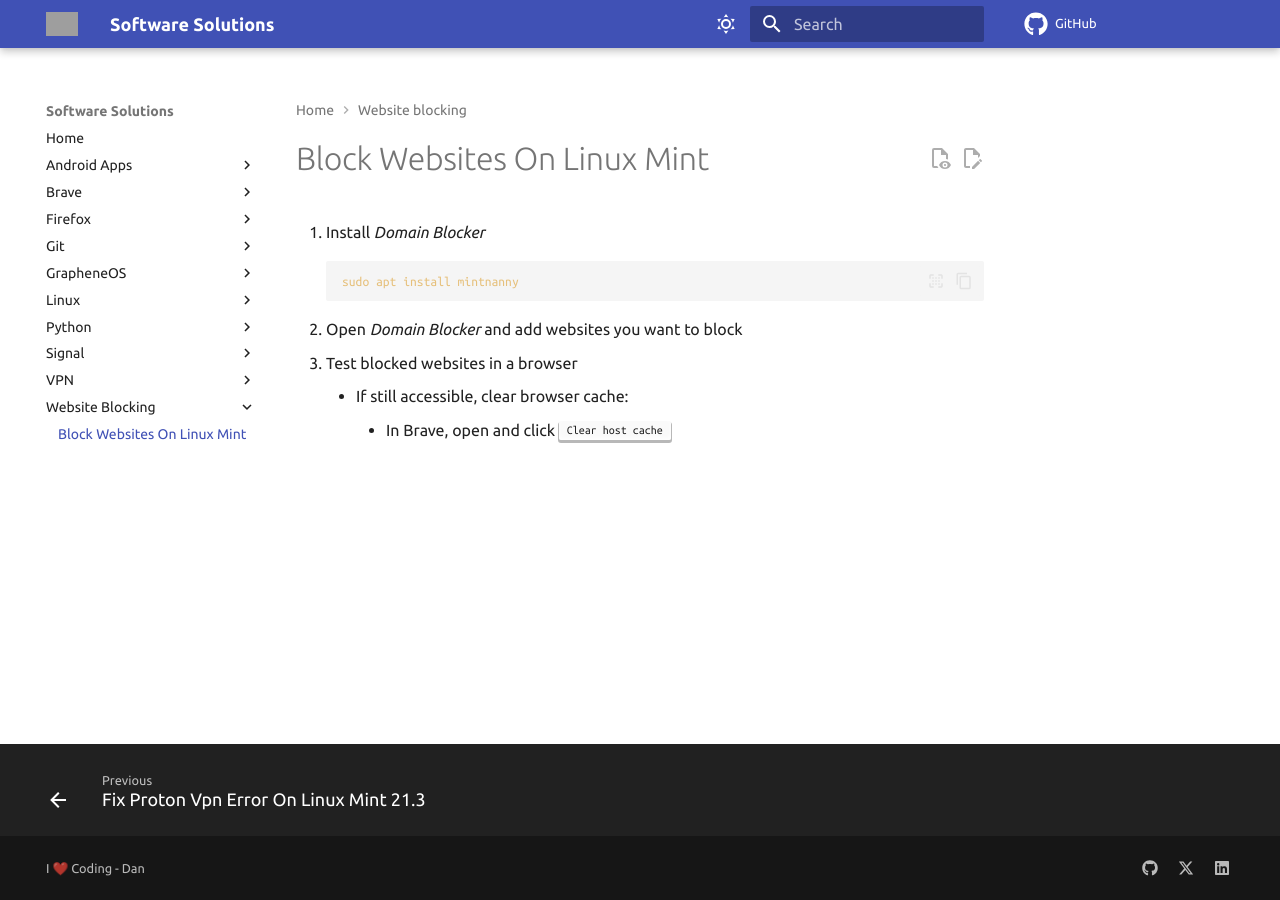
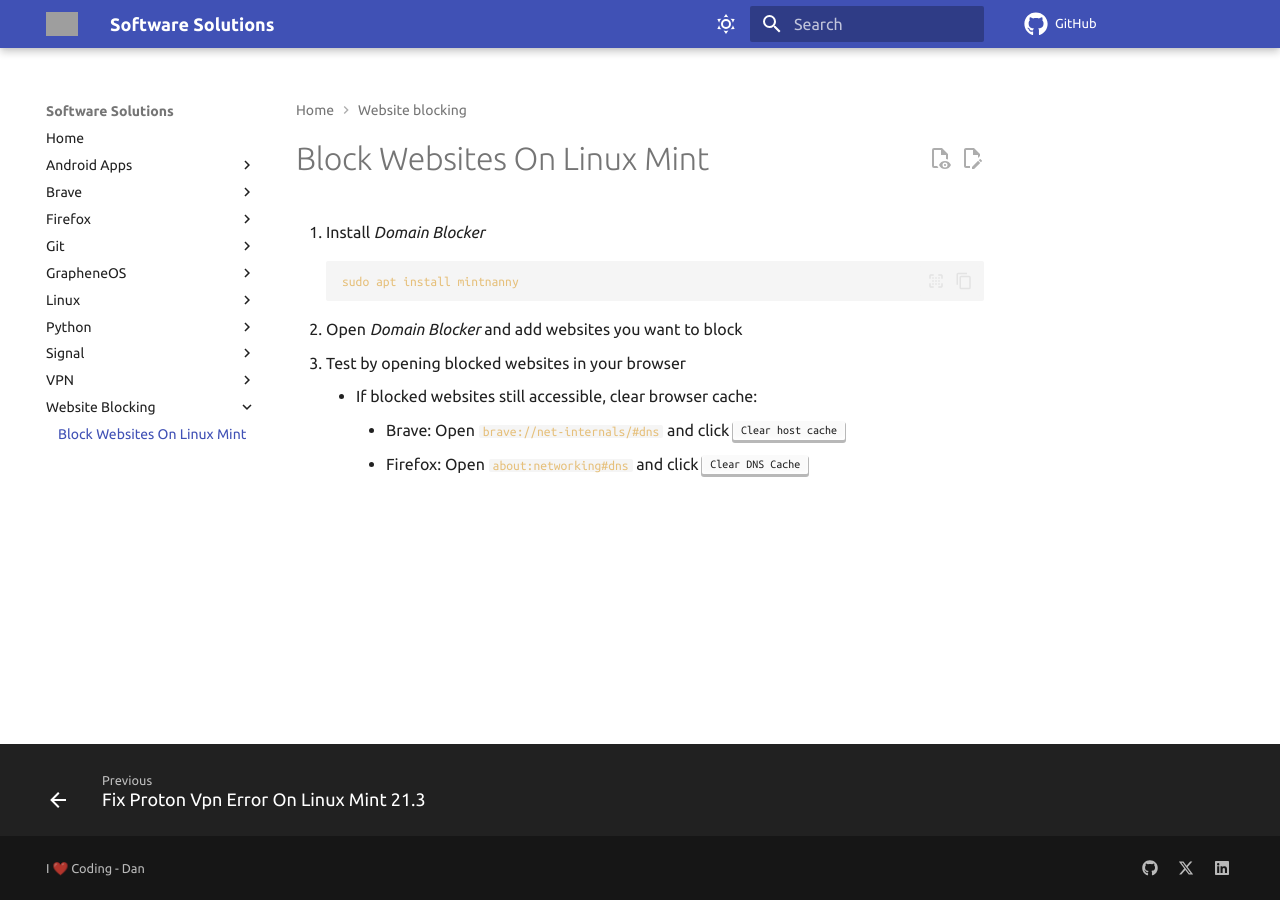
Before and after one commit to danieldreke/software-solutions, an MkDocs documentation site: the page built from docs/website-blocking/block-websites-on-linux-mint.md, in a window 1280 px wide. Built offline with MkDocs 1.6.1 and Material for MkDocs 9.7.7, drawn with Linux system fonts in a browser that asks for light colours; comment, search, counter and statistics services are not loaded; grey boxes are pictures that could not be loaded.

Commit message:
Add steps to clear firefox dns cache

````diff
--- a/docs/website-blocking/block-websites-on-linux-mint.md
+++ b/docs/website-blocking/block-websites-on-linux-mint.md
@@ -3,6 +3,7 @@
    sudo apt install mintnanny
    ```
 2. Open *Domain Blocker* and add websites you want to block
-3. Test blocked websites in a browser
-    - If still accessible, clear browser cache:
-        - In Brave, open <brave://net-internals/#dns> and click <kbd>Clear host cache</kbd>
+3. Test by opening blocked websites in your browser
+    - If blocked websites still accessible, clear browser cache:
+        - Brave: Open `brave://net-internals/#dns` and click <kbd>Clear host cache</kbd>
+        - Firefox: Open `about:networking#dns` and click <kbd>Clear DNS Cache</kbd>
````
